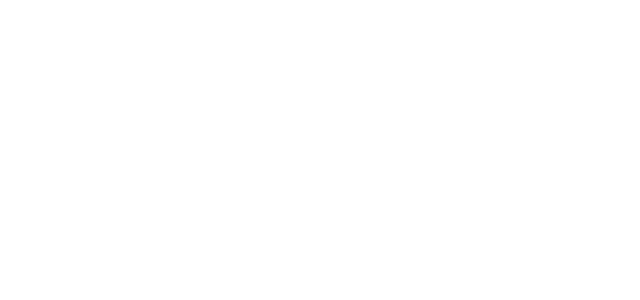
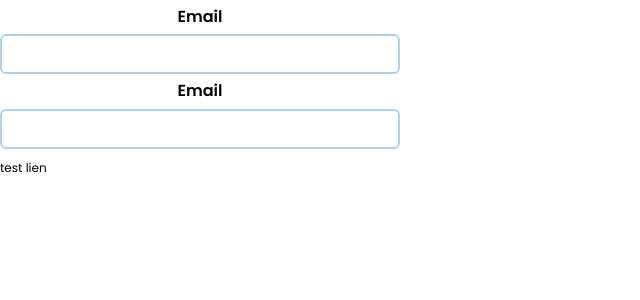
Before and after one commit to GoofyComponent/GoofyDesign, a React (Vite) app: page / in a window 1280 px wide. Shown: the top 300 px of the page, without its empty margins (0-640 px from the left). Built offline with nearby package versions, Linux system fonts and the light colour scheme.

Commit message:
Link
thanks to the supra bg @lucag322

```diff
--- /dev/null
+++ b/src/components/Link/Link.css
@@ -0,0 +1,22 @@
+@import "../../assets/css/design-tokens/base-colors.css";
+@import "../../assets/css/design-tokens/typography.css";
+@import "../../assets/css/design-tokens/spacings.css";
+
+.goofy_link {
+  color: var(--goofydesign-color-primary);
+  font-family: var(--goofydesign-typo_font-family);
+  font-weight: var(--goofydesign-typo_regular-weight);
+  font-size: var(--goofydesign-typo_regular-size);
+  margin: var(--goofydesign-space_0);
+  text-align: center;
+  text-decoration: none;
+}
+
+.goofy_link:hover {
+  text-decoration: underline;
+}
+
+.goofy_link:active {
+  color: var(--goofydesign-color-tertiary);
+  opacity: 35%;
+}
--- /dev/null
+++ b/src/components/Link/Link.tsx
@@ -0,0 +1,16 @@
+import "./Link.css";
+import React from "react";
+import { Link } from "react-router-dom";
+
+type LinkProps = {
+  PageName: string;
+  text: string;
+};
+
+export const ComponentLink = ({ PageName, text = "default" }: LinkProps) => {
+  return (
+    <Link to={PageName} className="goofy_link">
+      {text}
+    </Link>
+  );
+};
--- a/src/pages/App.tsx
+++ b/src/pages/App.tsx
@@ -1,10 +1,18 @@
 import { TextInput } from "../components/TextInput/TextInput";
+import { ComponentLink } from "../components/Link/Link";
+
+type AppProps = {
+  PageName: string;
+  text: string;
+};
 
 function App() {
   return (
     <div className="App" style={{ width: "25rem" }}>
       <TextInput title="Your mail" label="Email" />
       <TextInput title="Your password" label="Email" />
+      <ComponentLink text={"testLink"} />
+      <h1>TEST</h1>
     </div>
   );
 }
--- a/src/pages/Login.tsx
+++ b/src/pages/Login.tsx
@@ -1,3 +1,14 @@
+import { TextInput } from "../components/TextInput/TextInput";
+import { ComponentLink } from "../components/Link/Link";
+
 export const Login = () => {
-  return <></>;
+  return (
+    <>
+      <div className="App" style={{ width: "25rem" }}>
+        <TextInput title="Your mail" label="Email" />
+        <TextInput title="Your password" label="Email" />
+        <ComponentLink text={"test lien"} PageName={"register"} />
+      </div>
+    </>
+  );
 };
--- a/src/pages/Register.tsx
+++ b/src/pages/Register.tsx
@@ -1,3 +1,7 @@
 export const Register = () => {
-  return <></>;
+  return (
+    <>
+      <h2>register</h2>
+    </>
+  );
 };
```
